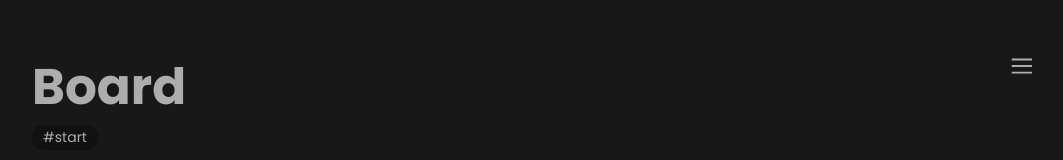
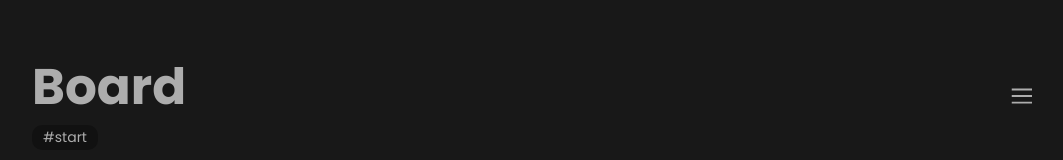
Before and after one commit to codeandjoy/HasteNote, a React (Create React App) app: page / in a window 1280 px wide. Shown: the top 160 px of the page, without its empty margins (108-1171 px from the left). Built offline with nearby package versions, Linux system fonts and the light colour scheme.

Commit message:
Minor change

```diff
--- a/src/components/Header/Header.js
+++ b/src/components/Header/Header.js
@@ -37,6 +37,7 @@ const Header = () => {
                                 setPageFadeActive(false);
                             });
                         }}
+                        className="btn-menu"
                     />
                 }
             </div>
--- a/src/components/Header/css/Header.css
+++ b/src/components/Header/css/Header.css
@@ -7,4 +7,7 @@
   font-family: Poppins, sans-serif;
   font-size: 50px;
   font-weight: bold;
+}
+.board-header .btn-menu {
+  margin-top: 30px;
 }/*# sourceMappingURL=Header.css.map */
--- a/src/components/Header/css/Header.scss
+++ b/src/components/Header/css/Header.scss
@@ -9,4 +9,8 @@
         font-size: 50px;
         font-weight: bold;
     }
+
+    .btn-menu{
+        margin-top: 30px;
+    }
 }
```
